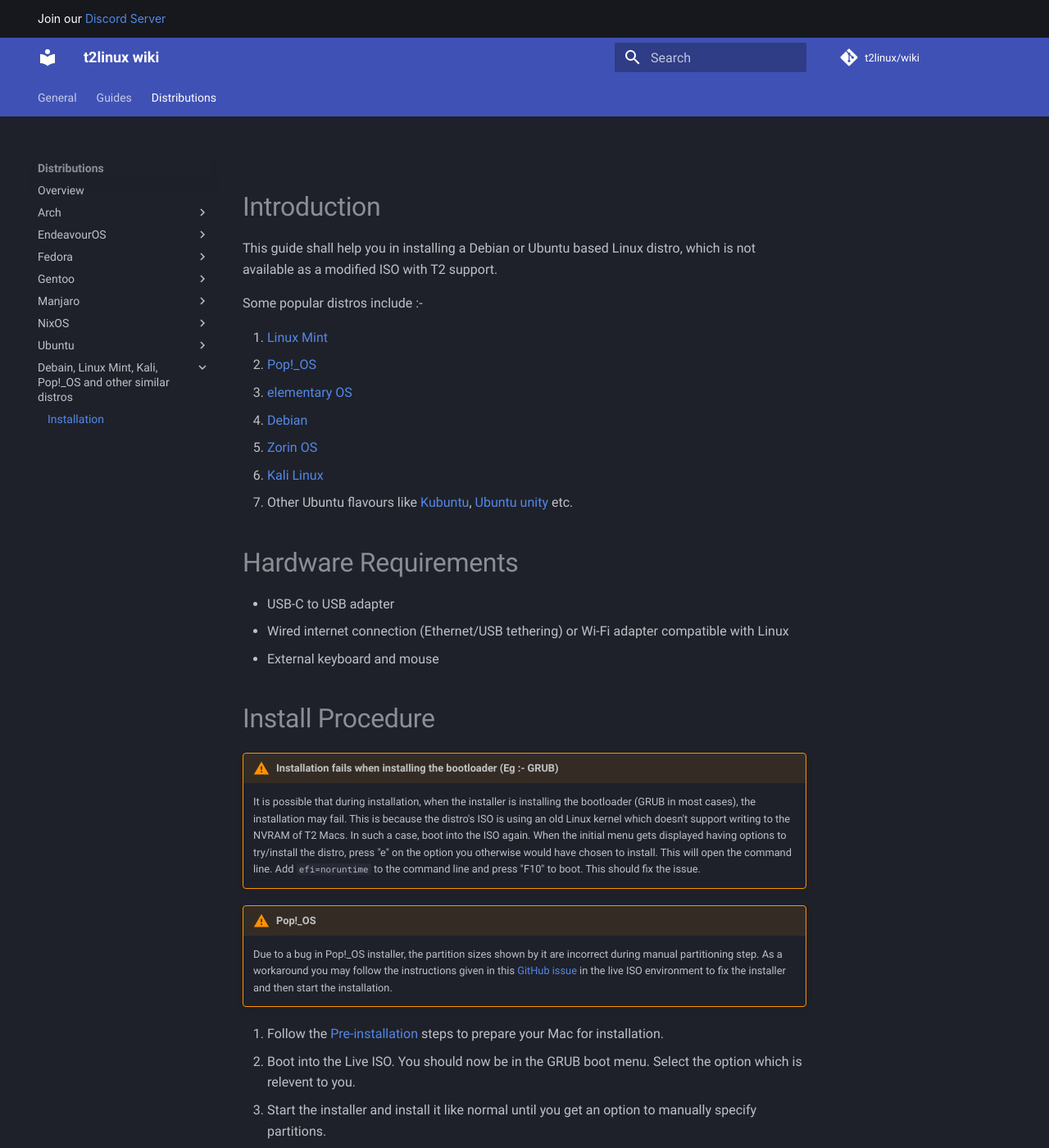
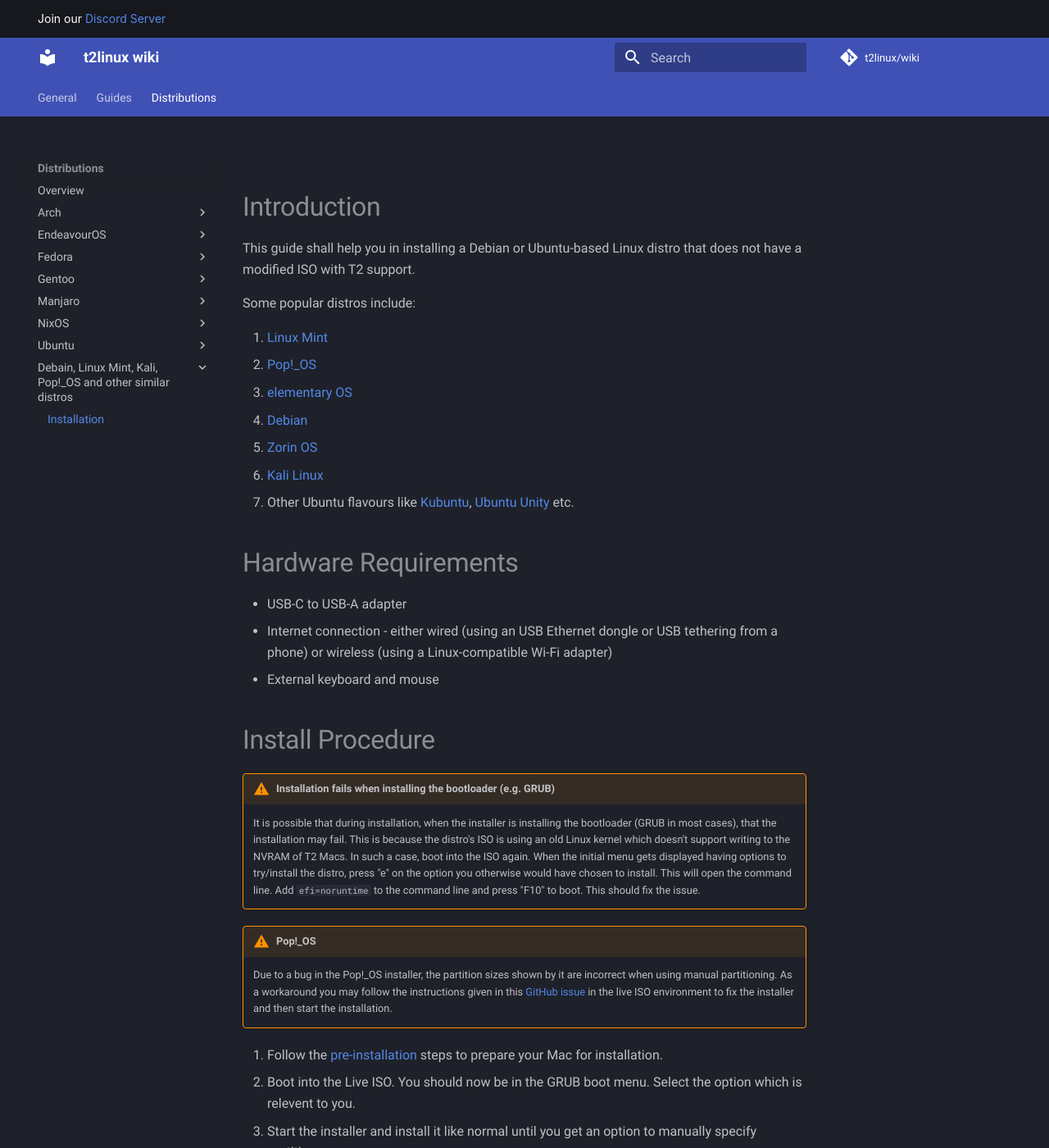
Before and after one commit to t2linux/wiki, an MkDocs documentation site: the page built from docs/distributions/debian/installation.md, in a window 1280 px wide and 1400 px high. Shown: the whole window at 82% size. Built offline with MkDocs 1.6.1 and Material for MkDocs 9.7.7, drawn with Linux system fonts in a browser that asks for light colours; comment, search, counter and statistics services are not loaded; some of the changed text lies outside the part shown.

Commit message:
Initial fixup: (some) rephrasing

```diff
--- a/docs/distributions/debian/installation.md
+++ b/docs/distributions/debian/installation.md
@@ -1,8 +1,8 @@
 # Introduction
 
-This guide shall help you in installing a Debian or Ubuntu based Linux distro, which is not available as a modified ISO with T2 support.
+This guide shall help you in installing a Debian or Ubuntu-based Linux distro that does not have a modified ISO with T2 support.
 
-Some popular distros include :-
+Some popular distros include:
 
 1. [Linux Mint](https://linuxmint.com/)
 2. [Pop!_OS](https://pop.system76.com/)
@@ -10,30 +10,30 @@ Some popular distros include :-
 4. [Debian](https://www.debian.org/)
 5. [Zorin OS](https://zorin.com/)
 6. [Kali Linux](https://www.kali.org/)
-7. Other Ubuntu flavours like [Kubuntu](https://kubuntu.org/), [Ubuntu unity](https://ubuntuunity.org/) etc.
+7. Other Ubuntu flavours like [Kubuntu](https://kubuntu.org/), [Ubuntu Unity](https://ubuntuunity.org/) etc.
 
 # Hardware Requirements
 
-* USB-C to USB adapter
-* Wired internet connection (Ethernet/USB tethering) or Wi-Fi adapter compatible with Linux
+* USB-C to USB-A adapter
+* Internet connection - either wired (using an USB Ethernet dongle or USB tethering from a phone) or wireless (using a Linux-compatible Wi-Fi adapter)
 * External keyboard and mouse
 
 # Install Procedure
 
-!!! Warning "Installation fails when installing the bootloader (Eg :- GRUB)"
-    It is possible that during installation, when the installer is installing the bootloader (GRUB in most cases), the installation may fail. This is because the distro's ISO is using an old Linux kernel which doesn't support writing to the NVRAM of T2 Macs. In such a case, boot into the ISO again. When the initial menu gets displayed having options to try/install the distro, press "e" on the option you otherwise would have chosen to install. This will open the command line. Add `efi=noruntime` to the command line and press "F10" to boot. This should fix the issue.
+!!! Warning "Installation fails when installing the bootloader (e.g. GRUB)"
+    It is possible that during installation, when the installer is installing the bootloader (GRUB in most cases), that the installation may fail. This is because the distro's ISO is using an old Linux kernel which doesn't support writing to the NVRAM of T2 Macs. In such a case, boot into the ISO again. When the initial menu gets displayed having options to try/install the distro, press "e" on the option you otherwise would have chosen to install. This will open the command line. Add `efi=noruntime` to the command line and press "F10" to boot. This should fix the issue.
 
 !!! Warning "Pop!_OS"
-    Due to a bug in Pop!_OS installer, the partition sizes shown by it are incorrect during manual partitioning step. As a workaround you may follow the instructions given in this [GitHub issue](https://github.com/elementary/installer/issues/620#issuecomment-1356978490) in the live ISO environment to fix the installer and then start the installation.
+    Due to a bug in the Pop!_OS installer, the partition sizes shown by it are incorrect when using manual partitioning. As a workaround you may follow the instructions given in this [GitHub issue](https://github.com/elementary/installer/issues/620#issuecomment-1356978490) in the live ISO environment to fix the installer and then start the installation.
 
-1. Follow the [Pre-installation](https://wiki.t2linux.org/guides/preinstall) steps to prepare your Mac for installation.
+1. Follow the [pre-installation](https://wiki.t2linux.org/guides/preinstall) steps to prepare your Mac for installation.
 2. Boot into the Live ISO. You should now be in the GRUB boot menu. Select the option which is relevent to you.
 3. Start the installer and install it like normal until you get an option to manually specify partitions.
 4. Find the partition you made for Linux when you were following the Pre-installation steps. MAKE SURE TO SELECT THE RIGHT PARTITION OR ELSE YOUR DATA WILL BE LOST. Delete it to make free space. You'll need to make these partitions:
 
-    1. If you want, you can make seperate partitions for **swap**, `/home`, `/boot` etc as you do in a normal PC.
+    1. If you want, you can make seperate partitions for **swap**, `/home`, `/boot` etc. as you would normally.
 
-    2. The partition to be made compulsorily is the one mounted at `/` and formatted to **ext4** or **btrfs**.
+    2. The partition you must make is the one mounted at `/` and formatted to **ext4** or **btrfs**.
 
     3. If the installer used by your distro is `ubiquity`, which is the one used in Ubuntu, Linux Mint etc., then you can leave EFI Boot alone. If you are using a [separate EFI partition](https://wiki.t2linux.org/guides/windows/#using-seperate-efi-partitions), then you shall have to separate it out after installation by following [this guide](https://wiki.t2linux.org/guides/windows/#seperate-the-efi-partition-after-linux-is-installed).
 
```
